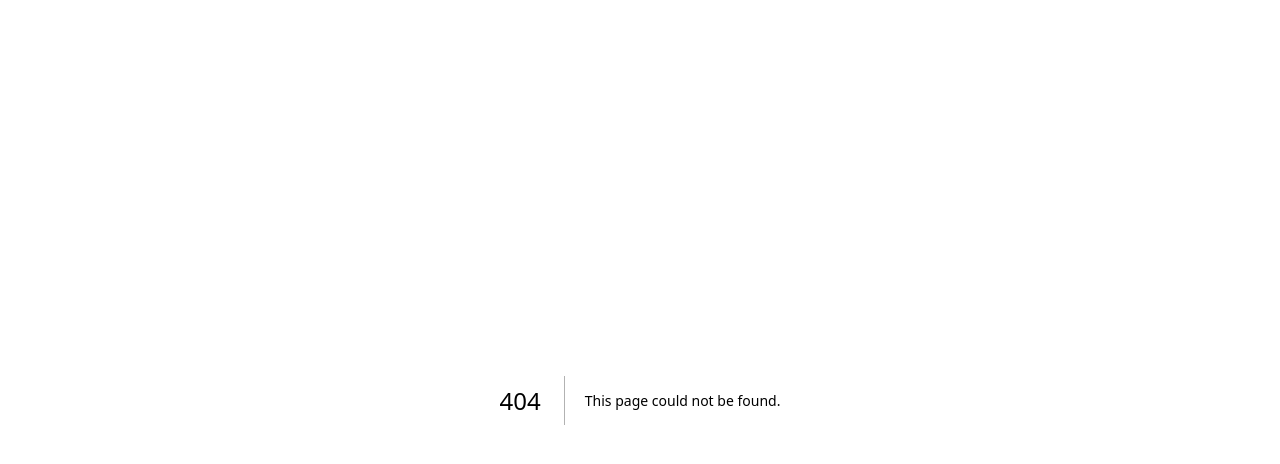
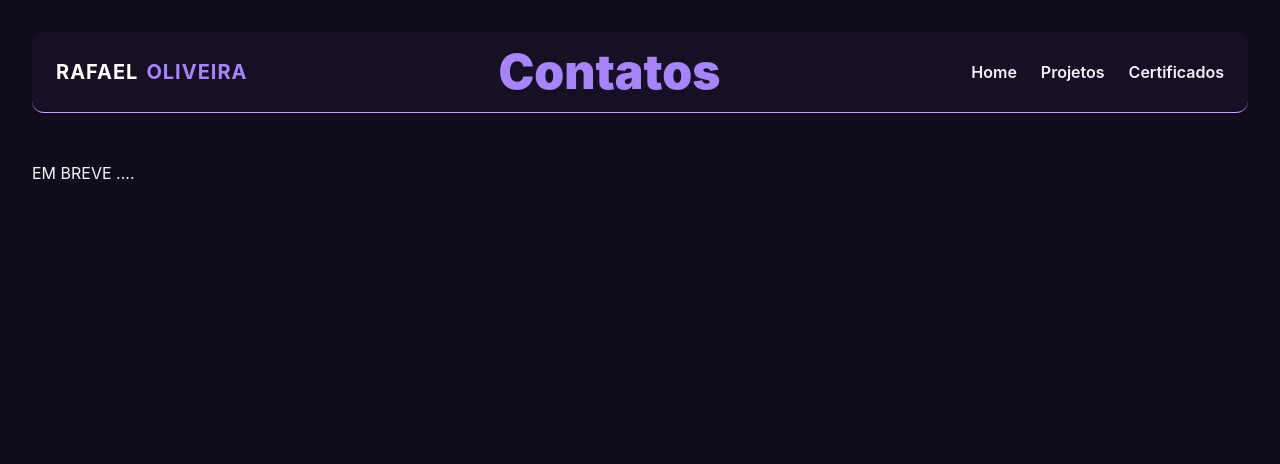
Before and after one commit to RafaelAquinodev/Portfolio-Rafael-Oliveira, a Next.js app: page /contatos in a window 1280 px wide. Before the commit this address had no page. Shown: the top 464 px of the page. Built offline with nearby package versions, Linux system fonts and the light colour scheme.

Commit message:
feat: iniciando pagina de contatos

```diff
--- /dev/null
+++ b/app/contatos/page.tsx
@@ -0,0 +1,43 @@
+import Link from "next/link";
+
+export default function ContatosPage() {
+  return (
+    <main className="min-h-screen p-4 md:p-6 lg:p-8 bg-[var(--background)] text-[var(--foreground)]">
+      {/* Cabeçalho da Página */}
+
+      <header className="w-full bg-[var(--card)] flex flex-col md:flex-row justify-between items-center gap-4 md:gap-0 px-6 py-4 rounded-xl mb-12 shadow-sm border-b border-[var(--primary-accent)]">
+        <span className="font-bold text-xl tracking-wider">
+          <span className="text-white">RAFAEL</span>
+          <span className="text-[var(--primary)] ml-2">OLIVEIRA</span>
+        </span>
+        <h1 className="font-black text-3xl sm:text-4xl md:text-5xl text-white order-first md:order-none">
+          <span className="text-[var(--primary)]">Contatos</span>
+        </h1>
+        <nav className="flex flex-wrap justify-center space-x-4 md:space-x-6 font-semibold">
+          <Link
+            className="hover:text-[var(--primary)] transition"
+            href="/" // Usando Link do Next.js para navegação interna
+          >
+            Home
+          </Link>
+          <Link
+            className="hover:text-[var(--primary)] transition"
+            href="/projetos"
+          >
+            Projetos
+          </Link>
+          <Link
+            className="hover:text-[var(--primary)] transition"
+            href="/certificados"
+          >
+            Certificados
+          </Link>
+        </nav>
+      </header>
+
+      <div>
+        <h1>EM BREVE ....</h1>
+      </div>
+    </main>
+  );
+}
--- a/app/page.tsx
+++ b/app/page.tsx
@@ -21,7 +21,10 @@ export default function Home() {
           >
             Certificações
           </a>
-          <a className="hover:text-[var(--primary)] transition" href="#contact">
+          <a
+            className="hover:text-[var(--primary)] transition"
+            href="/contatos"
+          >
             Contatos
           </a>
         </nav>
```
